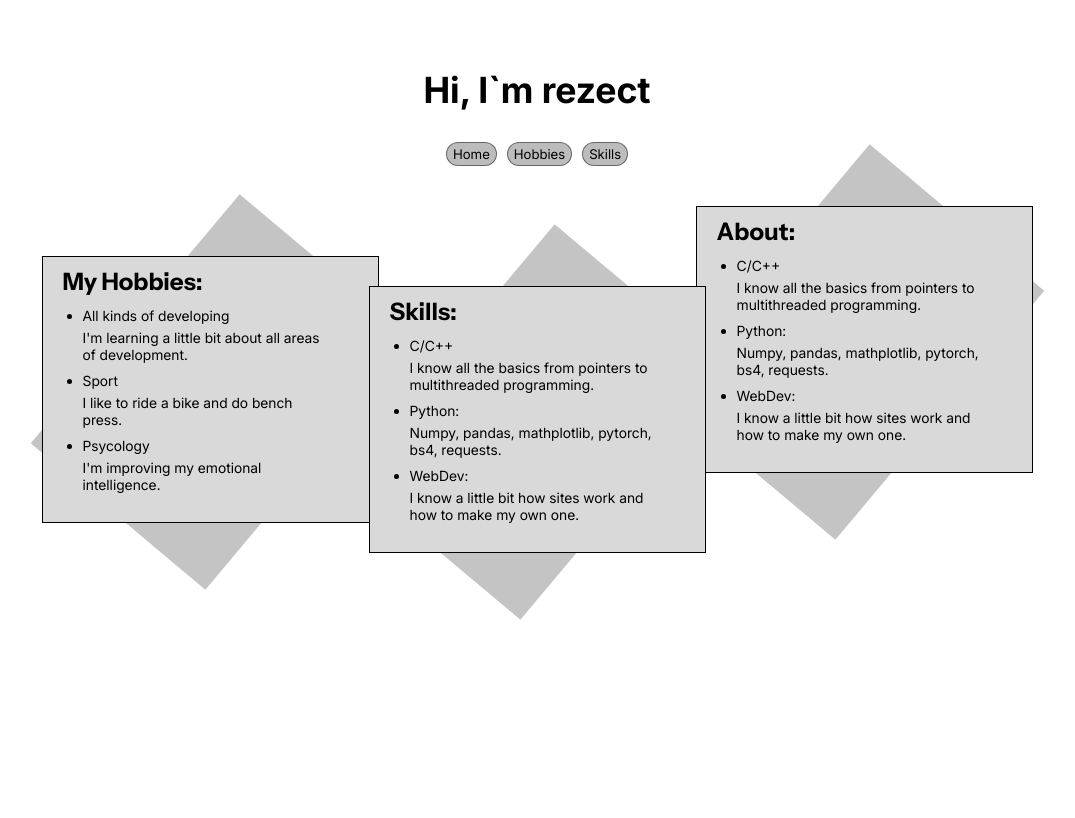
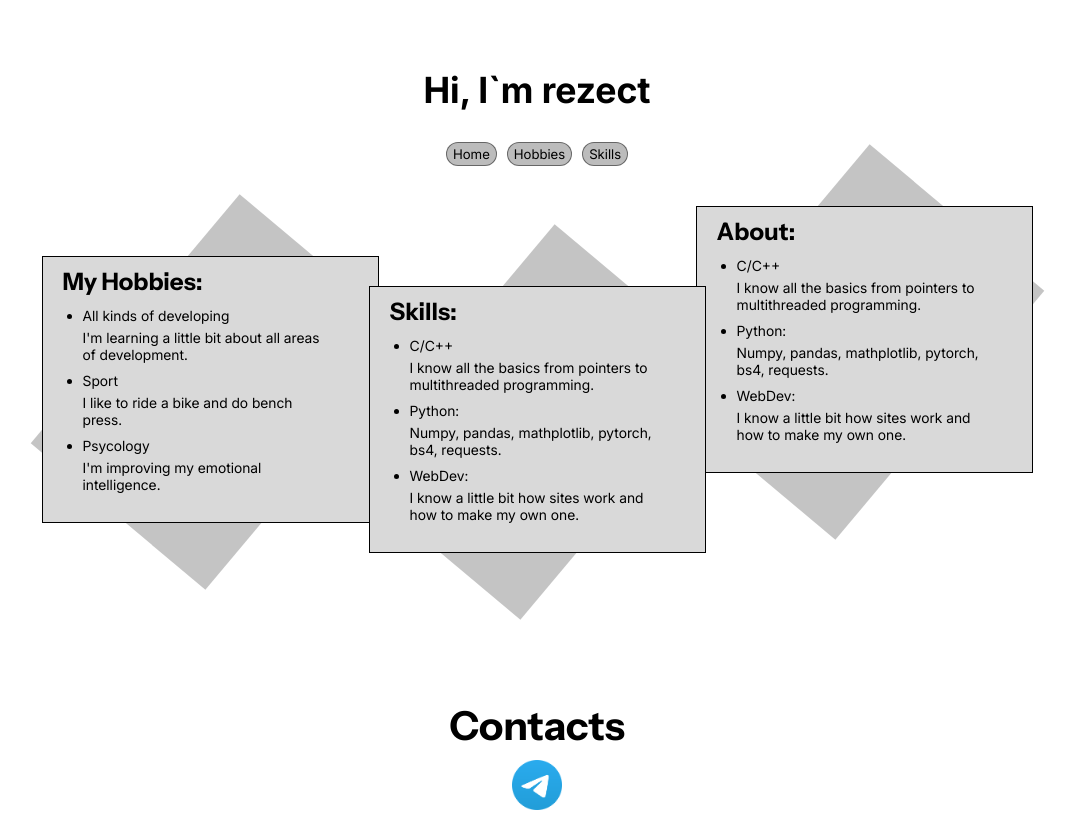
Before and after one commit to rezect/portfolio, a React (Vite) app: page / in a window 1280 px wide. Shown: the whole page, without its empty margins (103-1178 px from the left). Built offline with nearby package versions, Linux system fonts and the light colour scheme.

Commit message:
Add footer

```diff
--- a/src/App.tsx
+++ b/src/App.tsx
@@ -3,6 +3,7 @@
 import Hobbies from './components/Hobbies'
 import About from './components/About'
 import BackgroundDecoration from './components/BackgroundDecoration'
+import Footer from './components/Footer'
 
 function App() {
   return (
@@ -16,6 +17,7 @@
         </div>
         <BackgroundDecoration/>
       </div>
+      <Footer/>
     </>
   )
 }
--- a/src/components/Footer.tsx
+++ b/src/components/Footer.tsx
@@ -0,0 +1,14 @@
+import styles from '../styles/Footer.module.css'
+
+function Footer() {
+  return (
+    <>
+      <h1 className={styles.footer_title}>Contacts</h1>
+      <a href='https://t.me/rezect' className={styles.footer_link}>
+        <img src='/public/Logo.png' className={styles.footer_logo}/>
+      </a>
+    </>
+  )
+}
+
+export default Footer
--- /dev/null
+++ b/src/styles/Footer.module.css
@@ -0,0 +1,17 @@
+.footer_title {
+  font-family: 'Instrument Sans';
+  font-size: 40px;
+  text-align: center;
+  margin: auto;
+}
+
+.footer_link {
+  display: flex;
+  flex-direction: row;
+  justify-content: center;
+  margin-top: 10px;
+}
+
+.footer_logo {
+  width: 50px;
+}
```
